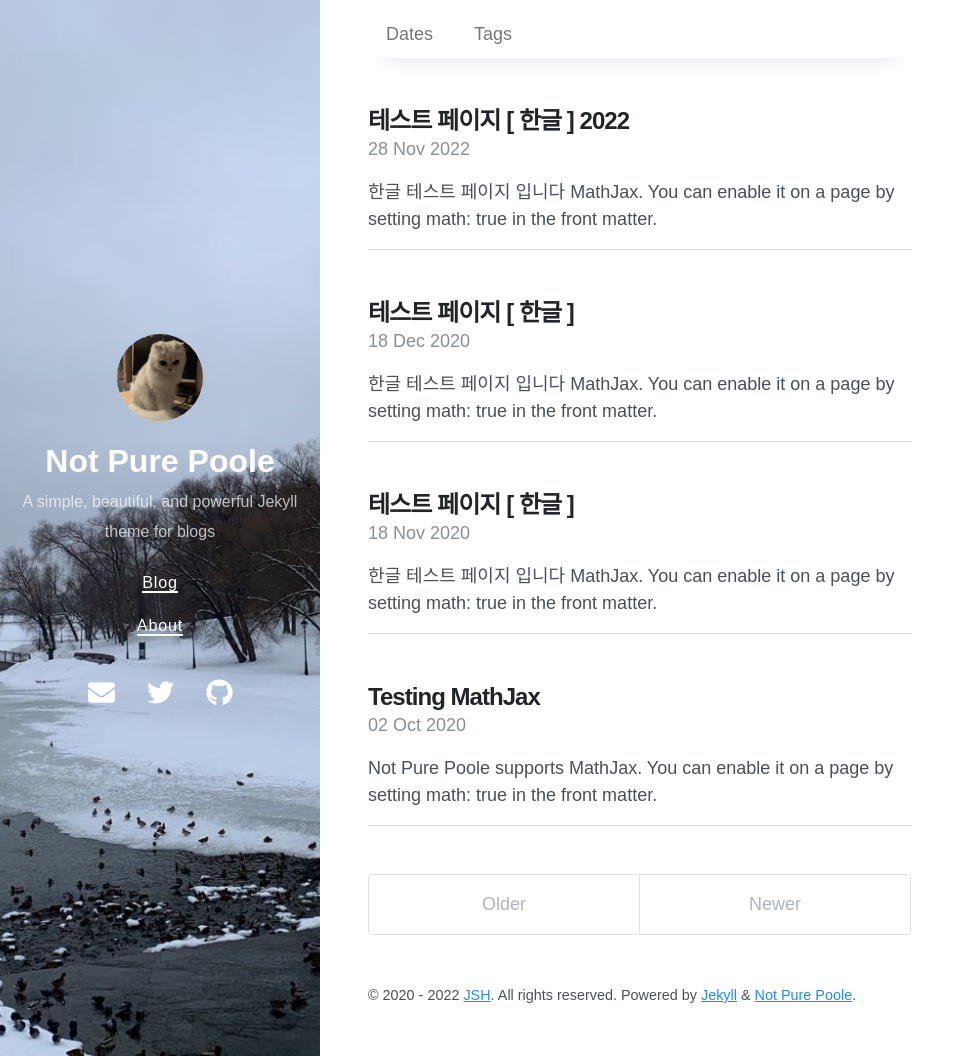
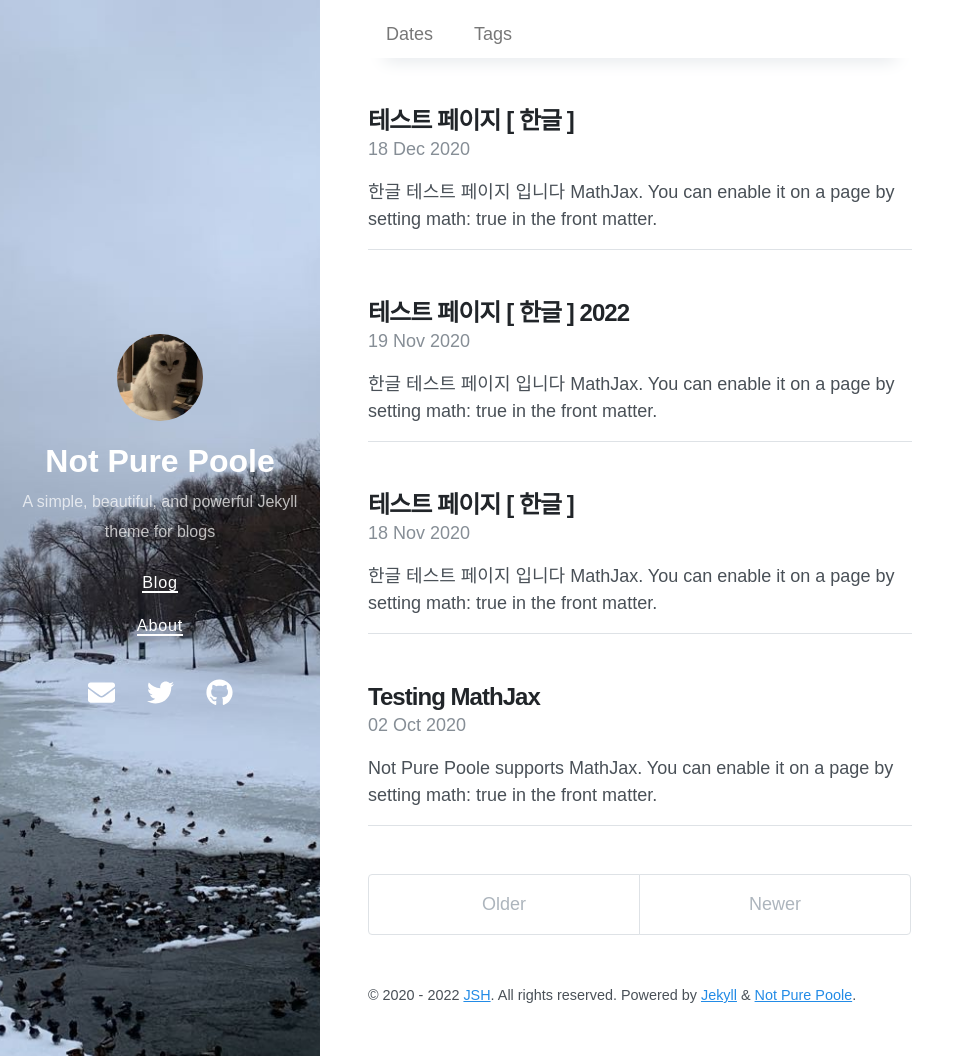
Before and after one commit to whtndgus/JSH, a Jekyll site: the page built from index.html, in a window 1280 px wide and 1056 px high. Shown: the whole window, without its empty margins (0-975 px from the left). Built offline with Jekyll 4.4.1, drawn with Linux system fonts in a browser that asks for light colours; nearby versions of some CDN libraries; the list of posts is cut into pages by our own code.

Commit message:
11-18 테스트

```diff
--- a/_posts/2020-11-8-test-page2.md
+++ b/_posts/2020-11-8-test-page2.md
@@ -3,6 +3,6 @@ layout: post
 title: 테스트 페이지 [ 한글 ] 2022
 tags: mathjax
 math: true
-date: 2022-11-28 15:32 +0800
+date: 2020-11-19 15:32 +0800
 ---
 한글 테스트 페이지 입니다 [MathJax](https://www.mathjax.org/). You can enable it on a page by setting `math: true` in the front matter.
```
